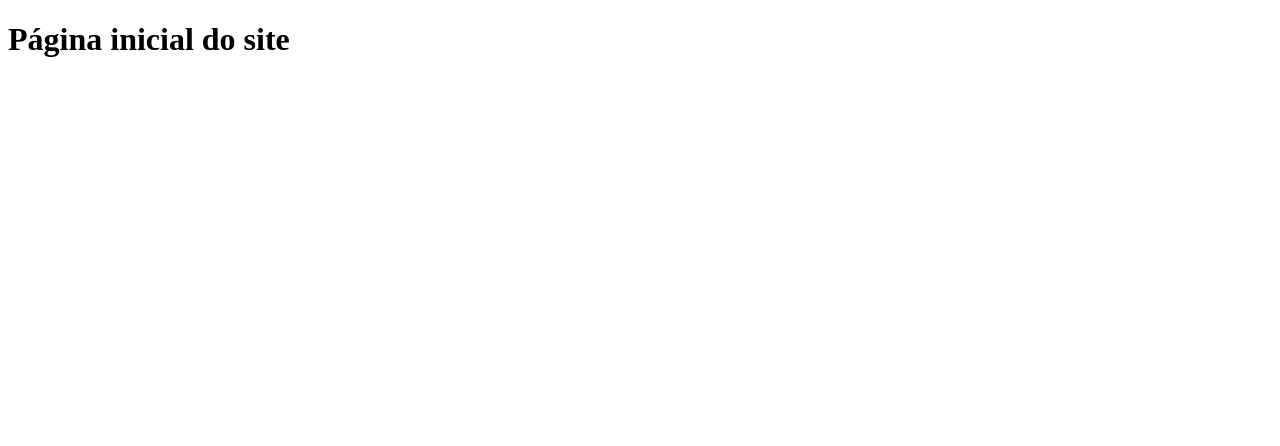
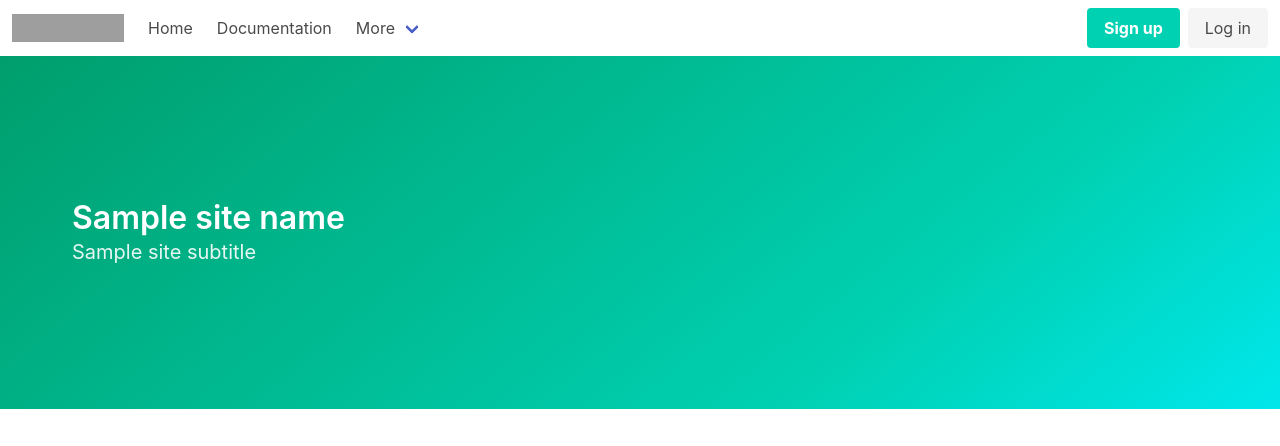
Before and after one commit to renatocinttra/bytefood, a Flask app: template bytefood/templates/index.html in a window 1280 px wide. Shown: the top 446 px of the page. Before the commit the page ends 57 px from the top, so only its background shows below. Run offline with Flask 2, Linux system fonts and the light colour scheme; the template is opened without the code that fills it: most values are stand-ins (such as "Sample title", 1, 10 or a date in 2020); grey boxes are pictures that could not be loaded.

Commit message:
Starting componentize templates

```diff
--- /dev/null
+++ b/bytefood/templates/about.html
@@ -0,0 +1 @@
+<h1>Sobre o Bytefood</h1>
--- a/bytefood/templates/base.html
+++ b/bytefood/templates/base.html
@@ -0,0 +1,96 @@
+<!DOCTYPE html>
+<html>
+    <head>
+        {% block head %}
+        <meta charset="utf-8">
+        <meta name="viewport" content="width=device-width, initial-scale=1">
+        <title>Hello Bulma!</title>
+        <link rel="stylesheet" href="https://cdn.jsdelivr.net/npm/bulma@0.9.1/css/bulma.min.css">
+        {% endblock head %}
+        {% block extra_css %}{% endblock extra_css %}
+    </head>
+    <body>
+        {% block nav %}
+        <nav class="navbar" role="navigation" aria-label="main navigation">
+            <div class="navbar-brand">
+                <a class="navbar-item" href="https://bulma.io">
+                <img src="https://bulma.io/images/bulma-logo.png" width="112" height="28">
+                </a>
+
+                <a role="button" class="navbar-burger burger" aria-label="menu" aria-expanded="false" data-target="navbarBasicExample">
+                <span aria-hidden="true"></span>
+                <span aria-hidden="true"></span>
+                <span aria-hidden="true"></span>
+                </a>
+            </div>
+
+            <div id="navbarBasicExample" class="navbar-menu">
+                <div class="navbar-start">
+                <a class="navbar-item">
+                    Home
+                </a>
+
+                <a class="navbar-item">
+                    Documentation
+                </a>
+
+                <div class="navbar-item has-dropdown is-hoverable">
+                    <a class="navbar-link">
+                    More
+                    </a>
+
+                    <div class="navbar-dropdown">
+                    <a class="navbar-item">
+                        About
+                    </a>
+                    <a class="navbar-item">
+                        Jobs
+                    </a>
+                    <a class="navbar-item">
+                        Contact
+                    </a>
+                    <hr class="navbar-divider">
+                    <a class="navbar-item">
+                        Report an issue
+                    </a>
+                    </div>
+                </div>
+                </div>
+
+                <div class="navbar-end">
+                <div class="navbar-item">
+                    <div class="buttons">
+                    <a class="button is-primary">
+                        <strong>Sign up</strong>
+                    </a>
+                    <a class="button is-light">
+                        Log in
+                    </a>
+                    </div>
+                </div>
+                </div>
+            </div>
+        </nav>
+        {% endblock nav %}
+
+        {% block top %}{% endblock top %}
+
+        <section class="section">
+            <div class="container">
+                {% block main %}{% endblock main %}
+            </div>
+        </section>
+
+        {% block footer %}
+        <footer class="footer">
+            <div class="content has-text-centered">
+              <p>
+                <strong>Bulma</strong> by <a href="https://jgthms.com">Jeremy Thomas</a>. The source code is licensed
+                <a href="http://opensource.org/licenses/mit-license.php">MIT</a>. The website content
+                is licensed <a href="http://creativecommons.org/licenses/by-nc-sa/4.0/">CC BY NC SA 4.0</a>.
+              </p>
+            </div>
+        </footer>
+        {% endblock footer %}
+    </body>
+</html>
--- a/bytefood/templates/index.html
+++ b/bytefood/templates/index.html
@@ -1,13 +1,53 @@
-<!DOCTYPE html>
-<html lang="en">
-<head>
-    <meta charset="UTF-8">
-    <meta name="viewport" content="width=device-width, initial-scale=1.0">
-    <title>Document</title>
-</head>
-<body>
+{% extends "base.html" %}
 
-    <h1>Página inicial do site</h1>
+{% block top %}
+<section class="hero is-medium is-primary is-bold">
+    <div class="hero-body">
+        <div class="container">
+            <h1 class="title">
+            {{ site_name }}
+            </h1>
+            <h2 class="subtitle">
+            {{ site_subtitle }}
+            </h2>
+        </div>
+    </div>
+</section>
+{% endblock top %}
 
-</body>
-</html>
+{% block main %}
+<div class="columns">
+    {% for col in [1, 2, 3, 4] %}
+    <div class="column">
+        <div class="card">
+            <div class="card-image">
+                <figure class="image is-4by3">
+                <img src="https://bulma.io/images/placeholders/1280x960.png" alt="Placeholder image">
+                </figure>
+            </div>
+            <div class="card-content">
+                <div class="media">
+                <div class="media-left">
+                    <figure class="image is-48x48">
+                    <img src="https://bulma.io/images/placeholders/96x96.png" alt="Placeholder image">
+                    </figure>
+                </div>
+                <div class="media-content">
+                    <p class="title is-4">John Smith</p>
+                    <p class="subtitle is-6">@johnsmith</p>
+                </div>
+                </div>
+
+                <div class="content">
+                Lorem ipsum dolor sit amet, consectetur adipiscing elit.
+                Phasellus nec iaculis mauris. <a>@bulmaio</a>.
+                <a href="#">#css</a> <a href="#">#responsive</a>
+                <br>
+                <time datetime="2016-1-1">11:09 PM - 1 Jan 2016</time>
+                </div>
+            </div>
+            </div>
+    </div>
+    {% endfor %}
+</div>
+{% endblock main %}
```
Also changed, not shown: bytefood/ext/site/main.py (+7 -5 lines), README.md.
